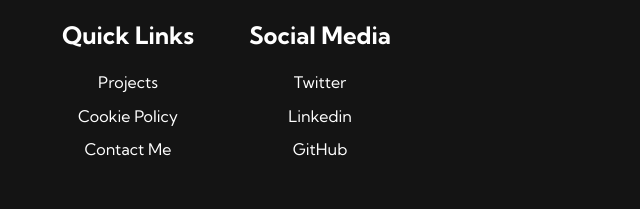
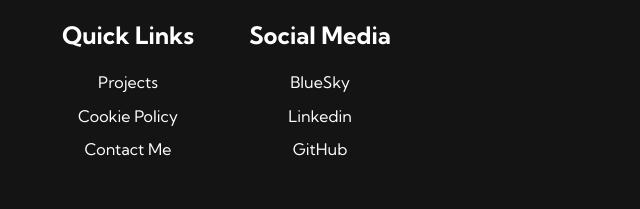
Before and after one commit to therward/tweb, a plain HTML site: page index.html in a window 1280 px wide. Shown: the part 3118-3327 px from the top of the page, 416-1056 px from the left. Drawn offline with Linux system fonts and the light colour scheme.

Commit message:
Update index.html

```diff
--- a/index.html
+++ b/index.html
@@ -170,7 +170,7 @@
           </div>
           <div class="footer__link--items">
               <h2>Social Media</h2>
-              <a href="https://twitter.com/ThomasHerward">Twitter</a>
+              <a href="https://bsky.app/profile/thomasherward.bsky.social">BlueSky</a>
               <a href="https://www.linkedin.com/in/thomas-herward-a2494b26b/">Linkedin</a>
               <a href="https://github.com/therward">GitHub</a>
           </div>
```
